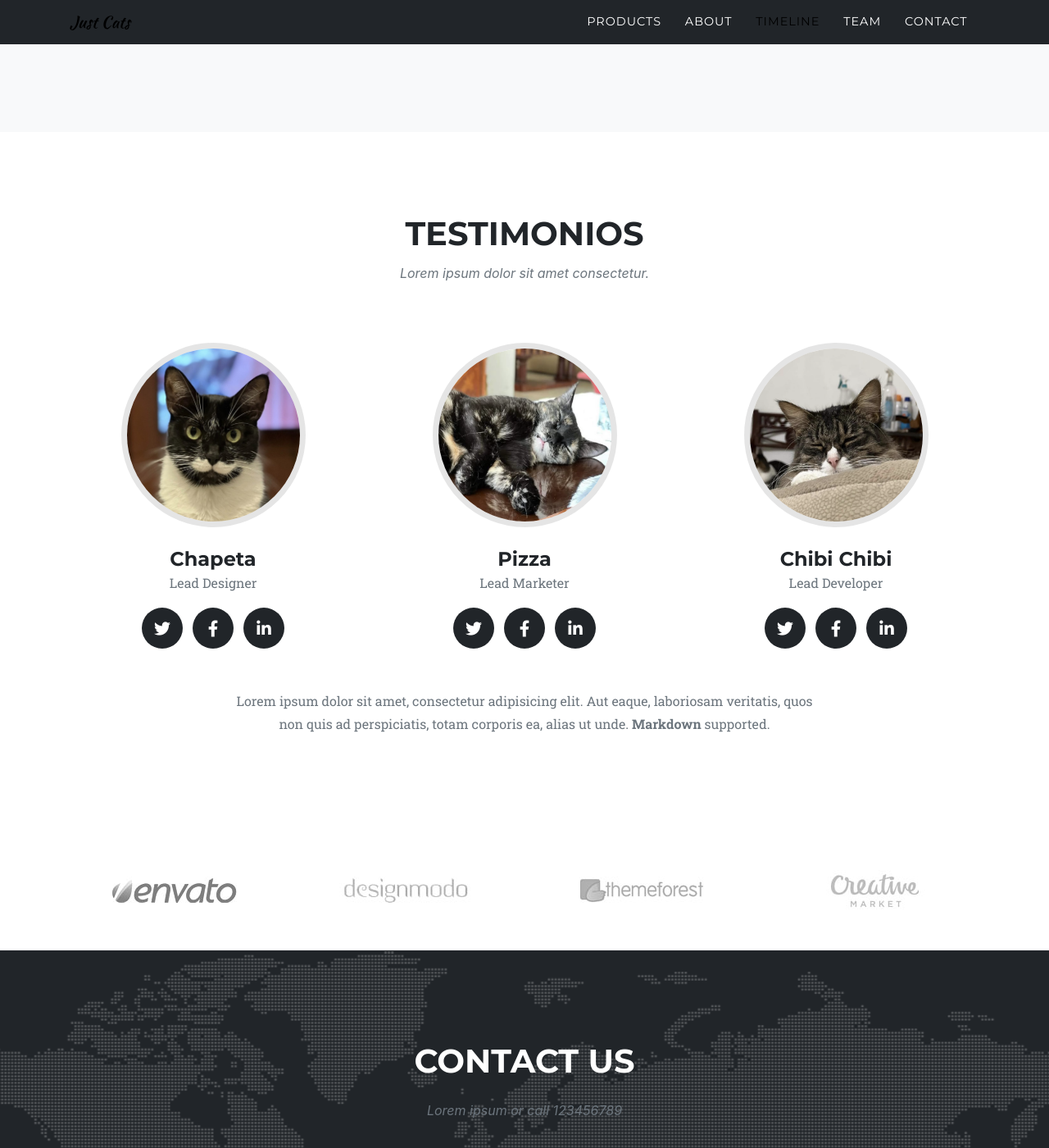
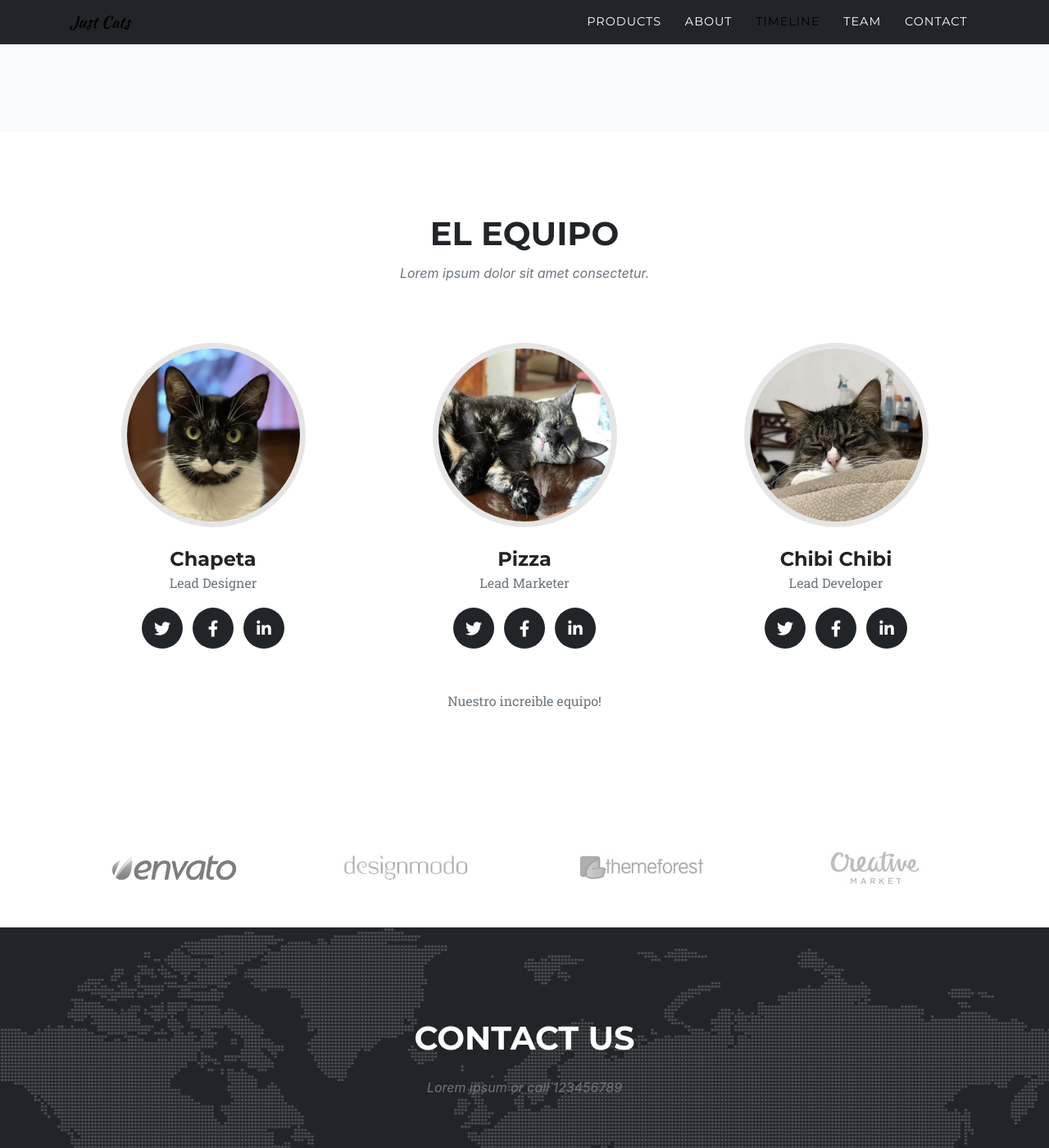
Before and after one commit to Caquita-beep/JustCats, a Jekyll site: the page built from index.md, in a window 1280 px wide and 1400 px high, scrolled down 5134 px. Shown: the whole window at 82% size. Built offline with Jekyll 4.4.1, drawn with Linux system fonts in a browser that asks for light colours; some web fonts are replaced.

Commit message:
Update sitetext.yml

```diff
--- a/_data/sitetext.yml
+++ b/_data/sitetext.yml
@@ -105,9 +105,9 @@ en: &DEFAULT_EN
         logo: assets/img/clients/creative-market.jpg
 
   team:
-    title: "TESTIMONIOS"
+    title: "EL EQUIPO"
     text: "Lorem ipsum dolor sit amet consectetur."
-    subtext: Lorem ipsum dolor sit amet, consectetur adipisicing elit. Aut eaque, laboriosam veritatis, quos non quis ad perspiciatis, totam corporis ea, alias ut unde. **Markdown** supported.
+    subtext: Nuestro increible equipo!
     section: team
     people:
       - name: "Chapeta"
```
